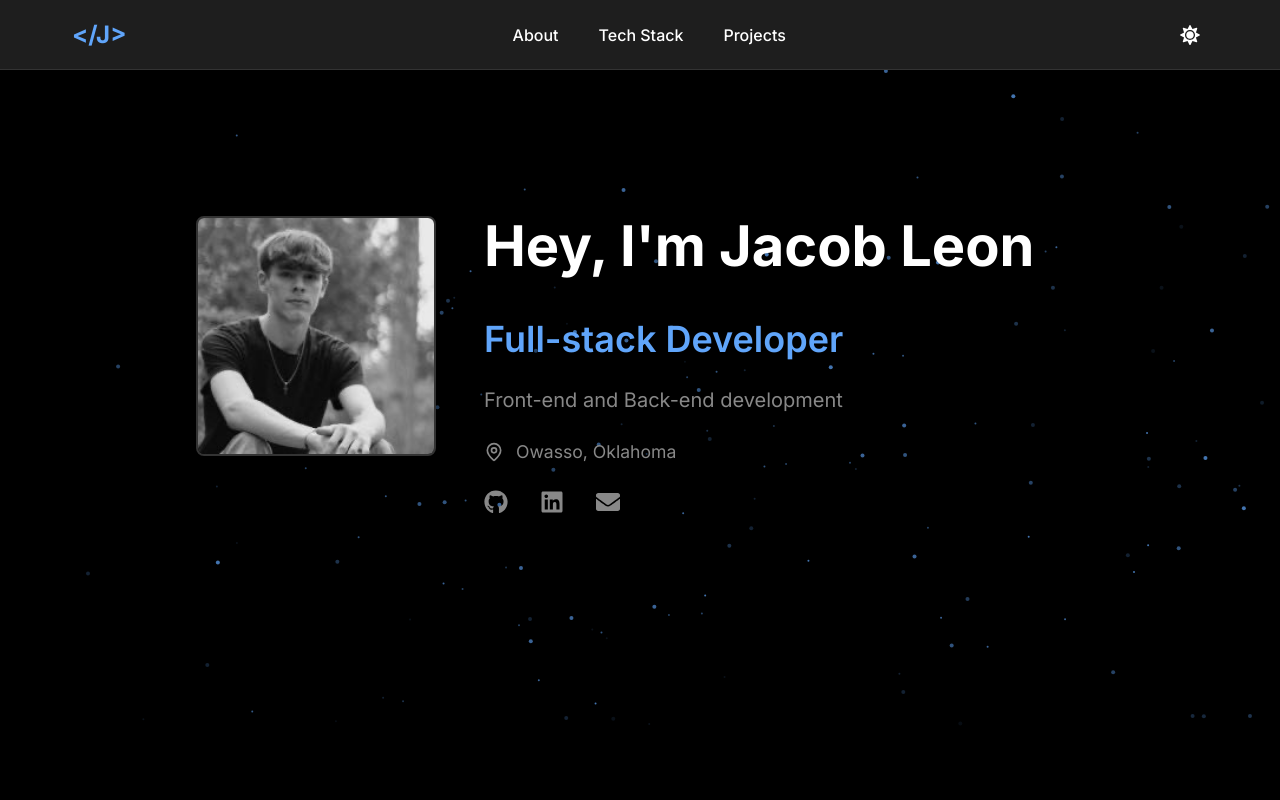
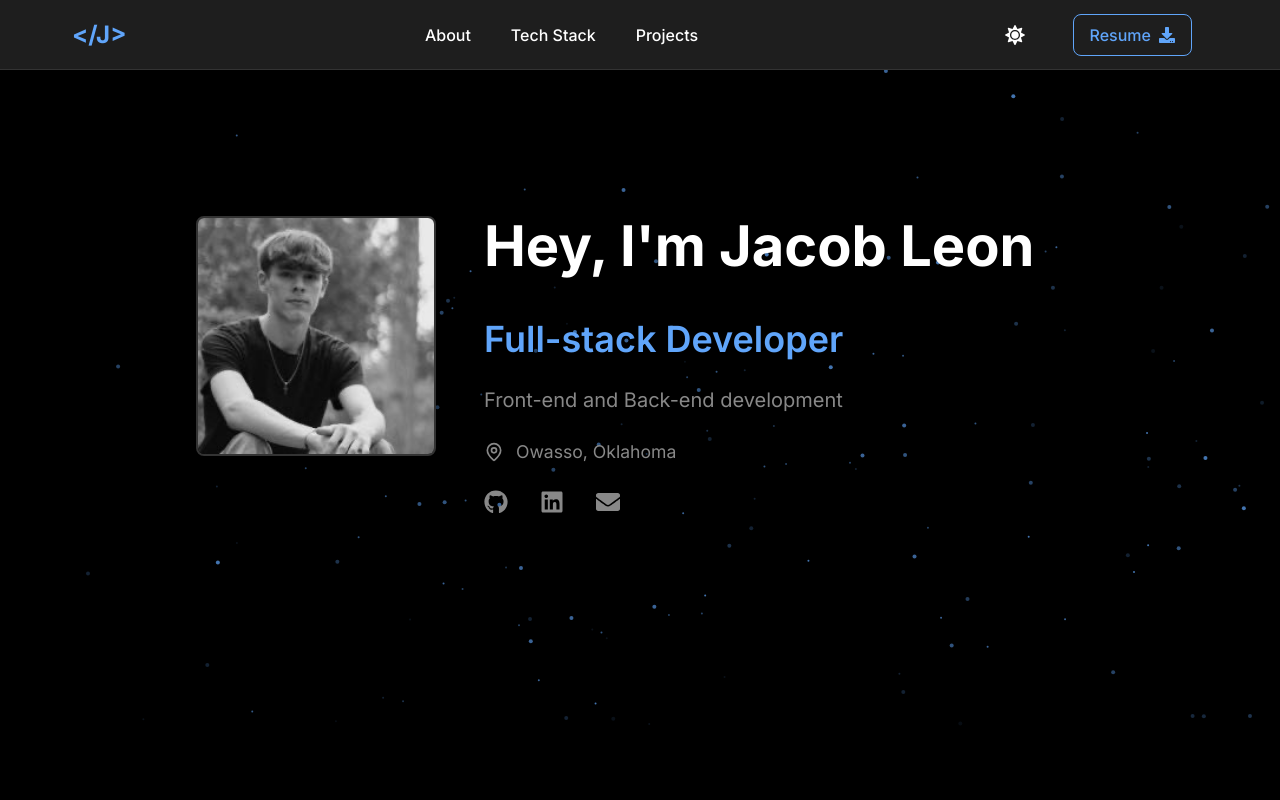
Before and after one commit to jacobleon2117/React_Portfolio-Project, a React (Vite) app in the folder React_Portfolio-Project/: page / in a window 1280 px wide. Shown: the top 800 px of the page. Built offline with nearby package versions, Linux system fonts and the light colour scheme.

Commit message:
adding resume download + clean up

```diff
--- a/React_Portfolio-Project/index.html
+++ b/React_Portfolio-Project/index.html
@@ -10,14 +10,14 @@
 
     <!-- Open Graph / Facebook -->
     <meta property="og:type" content="website" />
-    <meta property="og:url" content="https://yourdomain.com/" />
+    <meta property="og:url" content="https://jacobleon.netlify.app/" />
     <meta property="og:title" content="Jacob Leon - Portfolio" />
     <meta property="og:description" content="Full Stack Developer Portfolio showcasing web development projects and technical skills" />
-    <meta property="og:image" content="https://yourdomain.com/thumbnail.png" />
+    <meta property="og:image" content="https://jacobleon.netlify.app/" />
 
     <!-- Twitter -->
     <meta name="twitter:card" content="summary_large_image" />
-    <meta name="twitter:url" content="https://yourdomain.com/" />
+    <meta name="twitter:url" content="https://jacobleon.netlify.app/" />
     <meta name="twitter:title" content="Jacob Leon - Portfolio" />
     <meta name="twitter:description" content="Full Stack Developer Portfolio showcasing web development projects and technical skills" />
     <meta name="twitter:image" content="https://yourdomain.com/thumbnail.png" />
--- a/React_Portfolio-Project/src/components/navbar-section/MobileNavbar.jsx
+++ b/React_Portfolio-Project/src/components/navbar-section/MobileNavbar.jsx
@@ -1,9 +1,14 @@
 import PropTypes from 'prop-types';
-import { FaSun, FaMoon } from 'react-icons/fa';
+import { FaSun, FaMoon, FaDownload } from 'react-icons/fa'; // Add FaDownload
 import styles from './NavbarSection.module.css';
 
 const MobileNavbar = ({ isOpen, onClose, theme, onThemeToggle }) => {
   const handleLinkClick = () => {
+    onClose();
+  };
+
+  const handleResumeClick = () => {
+    // Close menu when downloading resume
     onClose();
   };
 
@@ -44,11 +49,14 @@ const MobileNavbar = ({ isOpen, onClose, theme, onThemeToggle }) => {
             Projects
           </a>
           <a
-            href="#contact"
-            className={styles.menuItem}
-            onClick={handleLinkClick}
+            href="/JacobLeon-Resume.pdf"
+            className={`${styles.menuItem} ${styles.resumeButton}`}
+            onClick={handleResumeClick}
+            download
+            target="_blank"
+            rel="noopener noreferrer"
           >
-            Contact
+            Resume <FaDownload size={16} className={styles.downloadIcon} />
           </a>
         </nav>
       </div>
--- a/React_Portfolio-Project/src/components/navbar-section/NavbarSection.jsx
+++ b/React_Portfolio-Project/src/components/navbar-section/NavbarSection.jsx
@@ -1,6 +1,6 @@
 import { useState, useEffect } from 'react';
 import PropTypes from 'prop-types';
-import { FaBars, FaTimes, FaSun, FaMoon } from 'react-icons/fa';
+import { FaBars, FaTimes, FaSun, FaMoon, FaDownload } from 'react-icons/fa';
 import styles from './NavbarSection.module.css';
 
 const NavbarSection = ({ theme, toggleTheme }) => {
@@ -56,6 +56,16 @@ const NavbarSection = ({ theme, toggleTheme }) => {
               {theme === 'dark' ? <FaSun size={20} /> : <FaMoon size={20} />}
             </button>
 
+            <a
+              href="/jacob_leon-resume.png"
+              className={styles.resumeButton}
+              download
+              target="_blank"
+              rel="noopener noreferrer"
+            >
+              Resume <FaDownload size={16} />
+            </a>
+
             <button
               className={styles.menuButton}
               onClick={() => setIsMenuOpen(!isMenuOpen)}
@@ -91,8 +101,15 @@ const NavbarSection = ({ theme, toggleTheme }) => {
               <a href="#projects" className={styles.menuItem} onClick={closeMenu}>
                 Projects
               </a>
-              <a href="#contact" className={styles.menuItem} onClick={closeMenu}>
-                Contact
+              <a
+                href="/JacobLeon-Resume.pdf"
+                className={styles.menuItem}
+                onClick={closeMenu}
+                download
+                target="_blank"
+                rel="noopener noreferrer"
+              >
+                Resume <FaDownload size={16} className={styles.downloadIcon} />
               </a>
             </nav>
           </div>
--- a/React_Portfolio-Project/src/components/navbar-section/NavbarSection.module.css
+++ b/React_Portfolio-Project/src/components/navbar-section/NavbarSection.module.css
@@ -206,3 +206,36 @@
     display: none;
   }
 }
+
+.resumeButton {
+  display: flex;
+  align-items: center;
+  gap: 0.5rem;
+  padding: 0.5rem 1rem;
+  color: var(--accent);
+  font-weight: 500;
+  border-radius: var(--border-radius);
+  transition: all var(--transition-speed) ease-in-out;
+  border: 1px solid var(--accent);
+  margin: 0 1rem;
+  text-decoration: none;
+}
+
+.resumeButton:hover {
+  background-color: var(--accent);
+  color: var(--bg);
+}
+
+.resumeButton svg {
+  transition: transform var(--transition-speed) ease-in-out;
+}
+
+.resumeButton:hover svg {
+  transform: translateY(2px);
+}
+
+@media (max-width: 768px) {
+  .resumeButton {
+    display: none;
+  }
+}
--- a/React_Portfolio-Project/src/components/tech-section/TechSection.jsx
+++ b/React_Portfolio-Project/src/components/tech-section/TechSection.jsx
@@ -80,7 +80,7 @@ const technologies = [
 
 const TechSection = () => {
   return (
-    <section id="tech" className={styles.section}>
+    <section id="tech" className={styles.techSection}>
       <div className={styles.container}>
         <h1 className={styles.title}>Current technologies</h1>
         <p className={styles.subtitle}>
--- a/React_Portfolio-Project/src/components/tech-section/TechSection.module.css
+++ b/React_Portfolio-Project/src/components/tech-section/TechSection.module.css
@@ -1,10 +1,11 @@
-.section {
+.techSection {
   min-height: 60vh;
   display: flex;
   align-items: center;
   background-color: var(--bg);
   padding: var(--section-padding) 0;
   position: relative;
+  scroll-margin-top: var(--navbar-height);
 }
 
 .container {
@@ -98,7 +99,7 @@
 }
 
 @media (max-width: 768px) {
-  .section {
+  .techSection {
     padding: var(--section-padding) 0;
   }
 
```
Also changed, not shown: React_Portfolio-Project/public/jacob_leon-resume.png (added).
